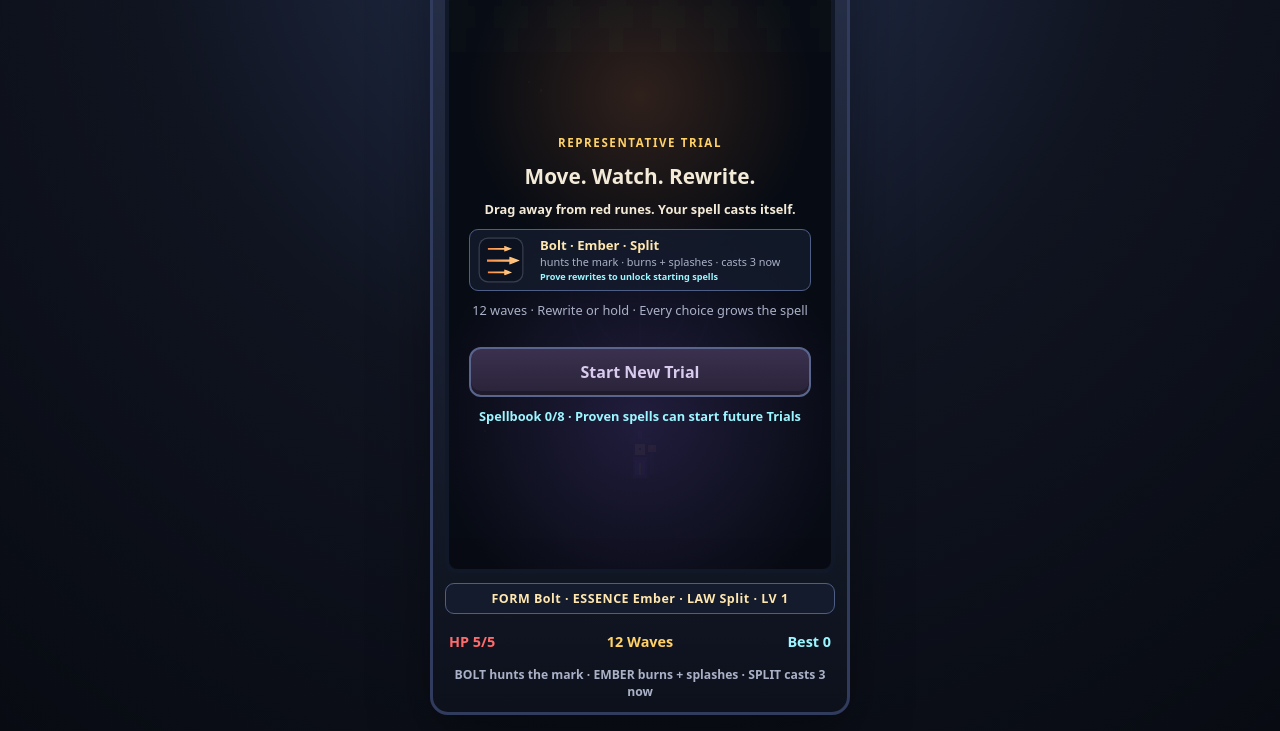
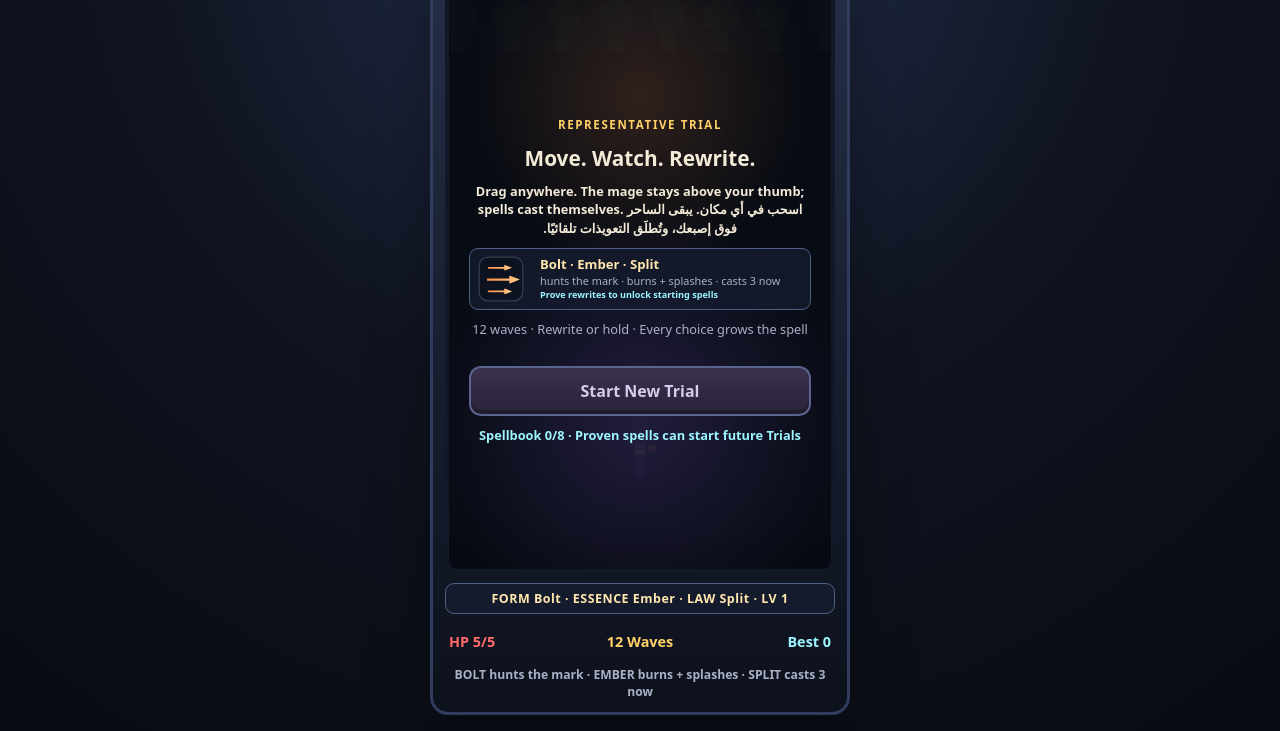
Before and after one commit to Ezz10099/beast-clash, a website: page index.html in a window 1280 px wide. Shown: the part 95-826 px from the top of the page. Drawn offline with Linux system fonts and the light colour scheme.

Commit message:
Explain thumb-clearance touch steering

```diff
--- a/index.html
+++ b/index.html
@@ -37,7 +37,10 @@
           <section id="startPanel" class="start-panel" aria-labelledby="startTitle">
             <p class="eyebrow">Representative Trial</p>
             <h2 id="startTitle">Move. Watch. Rewrite.</h2>
-            <p class="opening-guide">Drag away from red runes. Your spell casts itself.</p>
+            <p class="opening-guide">
+              <span class="touch-guide-en">Drag anywhere. The mage stays above your thumb; spells cast themselves.</span>
+              <span class="touch-guide-ar" lang="ar" dir="rtl">اسحب في أي مكان. يبقى الساحر فوق إصبعك، وتُطلَق التعويذات تلقائيًا.</span>
+            </p>
             <button
               id="spellbookButton"
               class="opening-spell"
@@ -133,6 +136,7 @@
     </main>
 
     <script src="localization.js"></script>
+    <script src="touch-controls.js"></script>
     <script src="game.js"></script>
   </body>
 </html>
```
